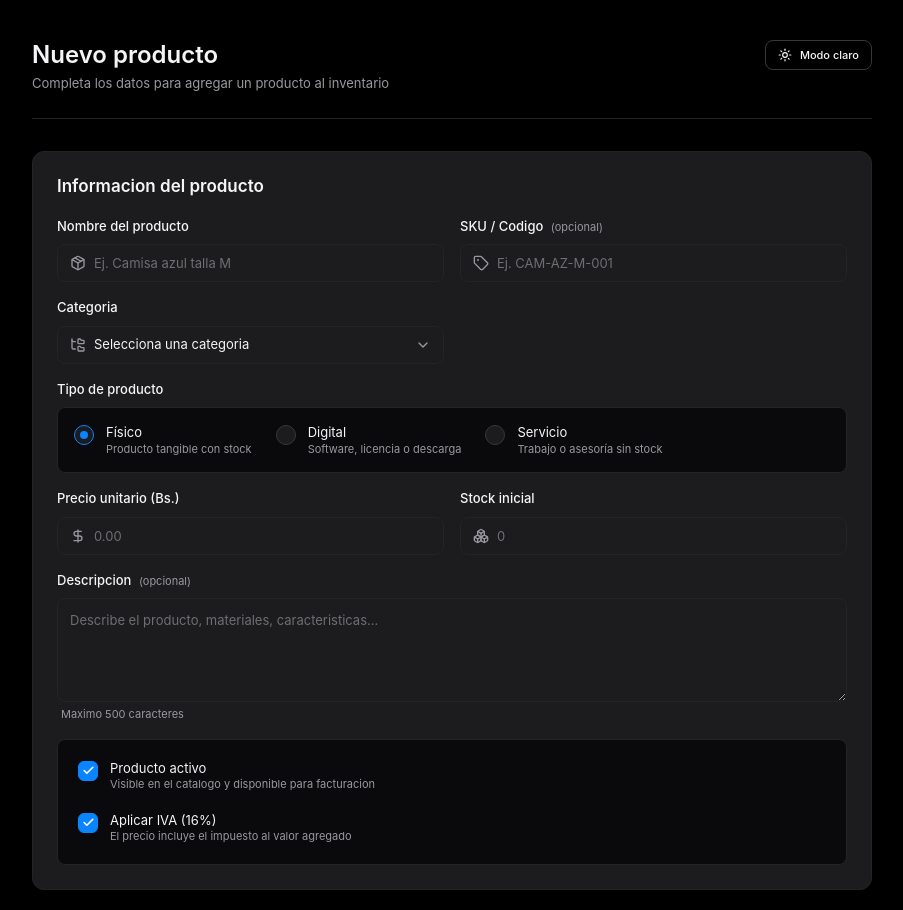
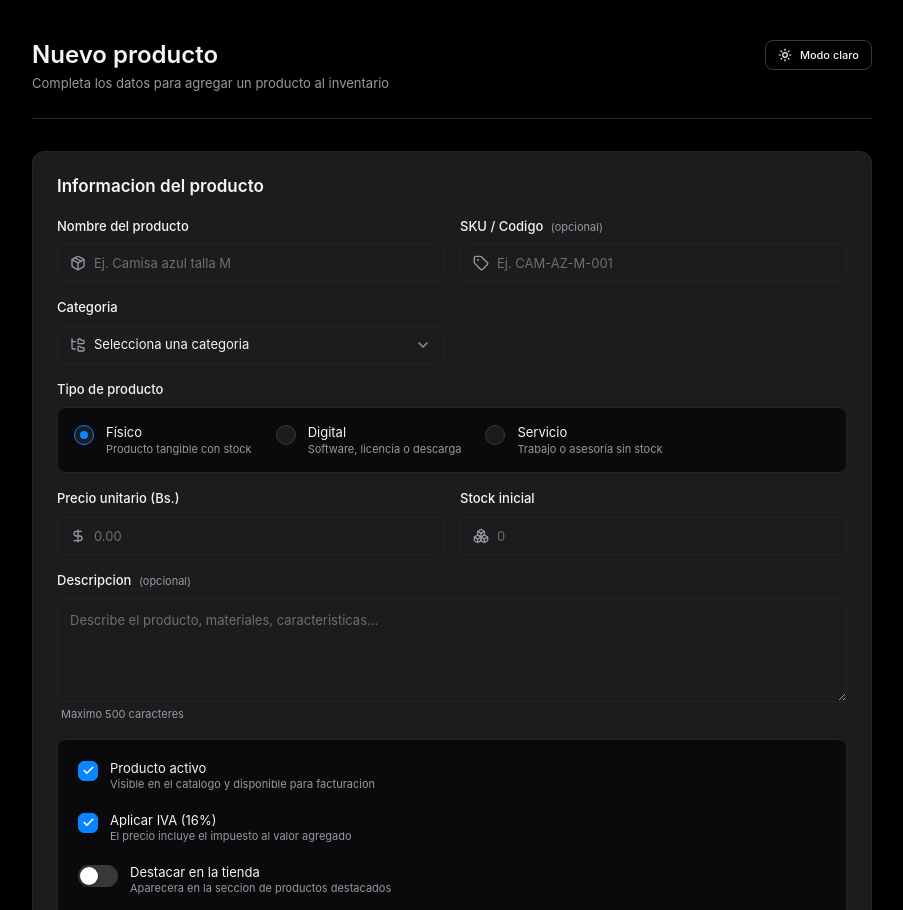
Before and after one commit to axeljimenezdeveloper/mi-saas-frontend, a React (Vite) app: page / in a window 1280 px wide. Shown: the top 910 px of the page, without its empty margins (188-1091 px from the left). Built offline with nearby package versions, Linux system fonts and the light colour scheme.

Commit message:
feat: add Switch component and integrate featured toggle in product form

```diff
--- a/src/components/common/inputs/Switch/Switch.module.css
+++ b/src/components/common/inputs/Switch/Switch.module.css
@@ -0,0 +1,171 @@
+/* src/components/common/inputs/Switch/Switch.module.css */
+
+.container {
+  display: flex;
+  flex-direction: column;
+  gap: var(--space-1);
+}
+
+.switch {
+  display: inline-flex;
+  align-items: flex-start;
+  gap: var(--space-3);
+  user-select: none;
+  width: fit-content;
+}
+
+.switch.disabled {
+  opacity: 0.5;
+}
+
+/* ============ Track (unica area clickeable) ============ */
+.trackWrapper {
+  position: relative;
+  display: inline-flex;
+  flex-shrink: 0;
+  margin-top: 1px;
+  cursor: pointer;
+}
+
+.switch.disabled .trackWrapper {
+  cursor: not-allowed;
+}
+
+.nativeInput {
+  position: absolute;
+  inset: 0;
+  opacity: 0;
+  margin: 0;
+  cursor: pointer;
+  width: 100%;
+  height: 100%;
+}
+
+.switch.disabled .nativeInput {
+  cursor: not-allowed;
+}
+
+.track {
+  display: inline-flex;
+  align-items: center;
+  padding: 2px;
+  background-color: var(--color-border-strong);
+  border-radius: var(--radius-full);
+  transition: background-color var(--duration-normal) var(--ease-out);
+}
+
+.switch:not(.disabled) .trackWrapper:hover .track {
+  background-color: var(--color-text-subtle);
+}
+
+.nativeInput:focus-visible + .track {
+  outline: 2px solid var(--color-focus-ring);
+  outline-offset: 2px;
+}
+
+.nativeInput:checked + .track {
+  background-color: var(--color-primary);
+}
+
+.switch:not(.disabled) .trackWrapper:hover .nativeInput:checked + .track {
+  background-color: var(--color-primary-hover);
+}
+
+/* Estado de error */
+.switch.error .track {
+  background-color: var(--color-danger-soft);
+}
+
+.switch.error .nativeInput:checked + .track {
+  background-color: var(--color-danger);
+}
+
+/* ============ Thumb (circulo deslizante) ============ */
+.thumb {
+  display: block;
+  background-color: #ffffff;
+  border-radius: var(--radius-full);
+  box-shadow: 0 1px 3px rgba(0, 0, 0, 0.25), 0 1px 1px rgba(0, 0, 0, 0.15);
+  transform: translateX(0);
+  transition: transform var(--duration-normal) var(--ease-out);
+}
+
+.nativeInput:checked + .track .thumb {
+  transform: translateX(var(--thumb-translate));
+}
+
+/* ============ Sizes ============ */
+.sm .track {
+  width: 32px;
+  height: 18px;
+}
+
+.sm .thumb {
+  width: 14px;
+  height: 14px;
+}
+
+.sm {
+  --thumb-translate: 14px;
+}
+
+.md .track {
+  width: 40px;
+  height: 22px;
+}
+
+.md .thumb {
+  width: 18px;
+  height: 18px;
+}
+
+.md {
+  --thumb-translate: 18px;
+}
+
+.lg .track {
+  width: 48px;
+  height: 26px;
+}
+
+.lg .thumb {
+  width: 22px;
+  height: 22px;
+}
+
+.lg {
+  --thumb-translate: 22px;
+}
+
+/* ============ Contenido (no clickeable) ============ */
+.content {
+  display: flex;
+  flex-direction: column;
+  gap: 2px;
+}
+
+.label {
+  font-size: var(--text-sm);
+  color: var(--color-text);
+  line-height: var(--leading-tight);
+}
+
+.sm .label {
+  font-size: var(--text-xs);
+}
+
+.lg .label {
+  font-size: var(--text-base);
+}
+
+.helper {
+  font-size: var(--text-xs);
+  color: var(--color-text-muted);
+  line-height: var(--leading-tight);
+}
+
+.errorMessage {
+  font-size: var(--text-xs);
+  color: var(--color-danger);
+  padding-left: calc(40px + var(--space-3));
+}
--- a/src/components/common/inputs/Switch/Switch.tsx
+++ b/src/components/common/inputs/Switch/Switch.tsx
@@ -0,0 +1,75 @@
+import { forwardRef, useId } from 'react';
+import styles from './Switch.module.css';
+
+export interface SwitchProps
+  extends Omit<React.InputHTMLAttributes<HTMLInputElement>, 'type' | 'size'> {
+  /** Etiqueta del switch. */
+  label: string;
+  /** Texto de ayuda debajo del label. */
+  helperText?: string;
+  /** Mensaje de error. Si se pasa, el switch se marca como inválido. */
+  error?: string;
+  /** Tamaño del switch. */
+  size?: 'sm' | 'md' | 'lg';
+}
+
+export const Switch = forwardRef<HTMLInputElement, SwitchProps>(
+  (
+    {
+      label,
+      helperText,
+      error,
+      size = 'md',
+      disabled,
+      id,
+      className,
+      ...rest
+    },
+    ref
+  ) => {
+    const autoId = useId();
+    const switchId = id ?? autoId;
+
+    const wrapperClasses = [
+      styles.switch,
+      styles[size],
+      error && styles.error,
+      disabled && styles.disabled,
+      className,
+    ]
+      .filter(Boolean)
+      .join(' ');
+
+    return (
+      <div className={styles.container}>
+        <div className={wrapperClasses}>
+          <label className={styles.trackWrapper} htmlFor={switchId}>
+            <input
+              ref={ref}
+              id={switchId}
+              type="checkbox"
+              role="switch"
+              className={styles.nativeInput}
+              disabled={disabled}
+              aria-invalid={!!error}
+              aria-label={label}
+              {...rest}
+            />
+            <span className={styles.track} aria-hidden="true">
+              <span className={styles.thumb} />
+            </span>
+          </label>
+          <div className={styles.content}>
+            <span className={styles.label}>{label}</span>
+            {helperText && !error && (
+              <span className={styles.helper}>{helperText}</span>
+            )}
+          </div>
+        </div>
+        {error && <span className={styles.errorMessage}>{error}</span>}
+      </div>
+    );
+  }
+);
+
+Switch.displayName = 'Switch';
--- a/src/components/common/inputs/Switch/index.ts
+++ b/src/components/common/inputs/Switch/index.ts
@@ -0,0 +1,2 @@
+export { Switch } from './Switch';
+export type { SwitchProps } from './Switch';
--- a/src/features/inventory/pages/NewProduct/NewProduct.tsx
+++ b/src/features/inventory/pages/NewProduct/NewProduct.tsx
@@ -5,6 +5,7 @@ import { Textarea } from '../../../../components/common/inputs/Textarea';
 import { Select } from '../../../../components/common/inputs/Select';
 import { Checkbox } from '../../../../components/common/inputs/Checkbox';
 import { Radio } from '../../../../components/common/inputs/Radio';
+import { Switch } from '../../../../components/common/inputs/Switch';
 import { Button } from '../../../../components/common/actions/Button';
 import styles from './NewProduct.module.css';
 
@@ -20,6 +21,7 @@ interface FormState {
   description: string;
   active: boolean;
   taxable: boolean;
+  featured: boolean;
 }
 
 interface FormErrors {
@@ -55,6 +57,7 @@ const INITIAL_FORM: FormState = {
   description: '',
   active: true,
   taxable: true,
+  featured: false,
 };
 
 export default function NewProduct() {
@@ -80,7 +83,6 @@ export default function NewProduct() {
     if (!form.type) next.type = 'Debes seleccionar un tipo de producto';
     if (!form.price.trim()) next.price = 'El precio unitario es obligatorio';
     else if (Number(form.price) <= 0) next.price = 'El precio debe ser mayor a cero';
-    // Solo productos fisicos y digitales llevan stock; servicios no
     if (form.type !== 'service') {
       if (!form.stock.trim()) next.stock = 'El stock inicial es obligatorio';
       else if (Number(form.stock) < 0) next.stock = 'El stock no puede ser negativo';
@@ -245,6 +247,13 @@ export default function NewProduct() {
                 checked={form.taxable}
                 onChange={handleChange('taxable')}
               />
+              <Switch
+                id="product-featured"
+                label="Destacar en la tienda"
+                helperText="Aparecera en la seccion de productos destacados"
+                checked={form.featured}
+                onChange={handleChange('featured')}
+              />
             </div>
           </div>
         </div>
```
Also changed, not shown: 1 other file (tests, documents, lock files or other folders).
